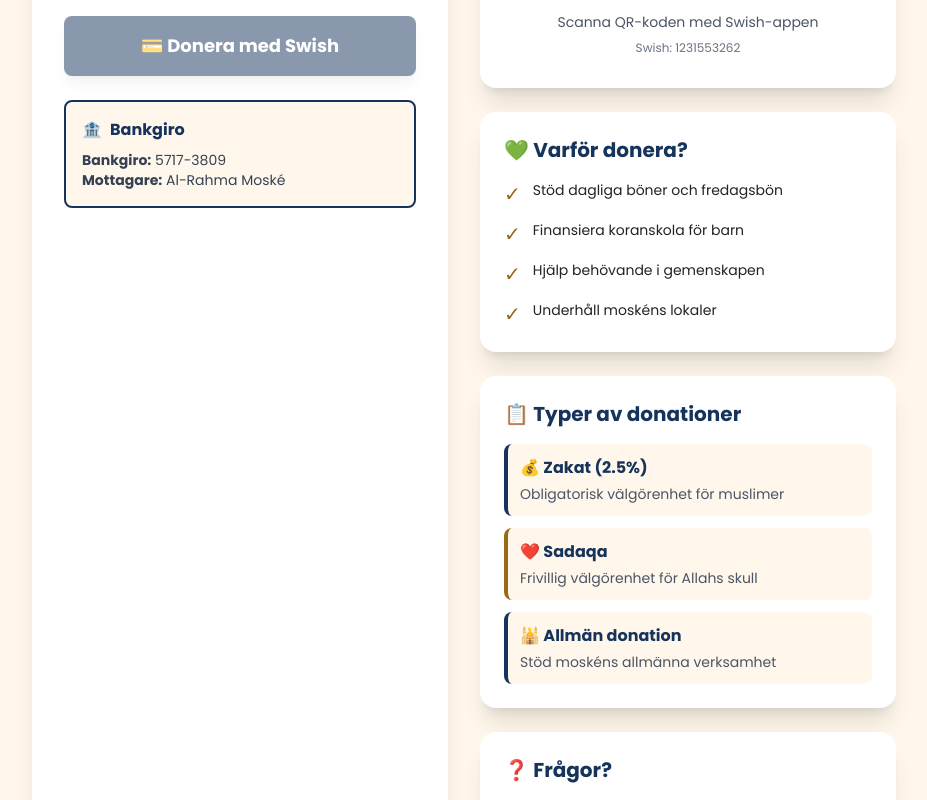
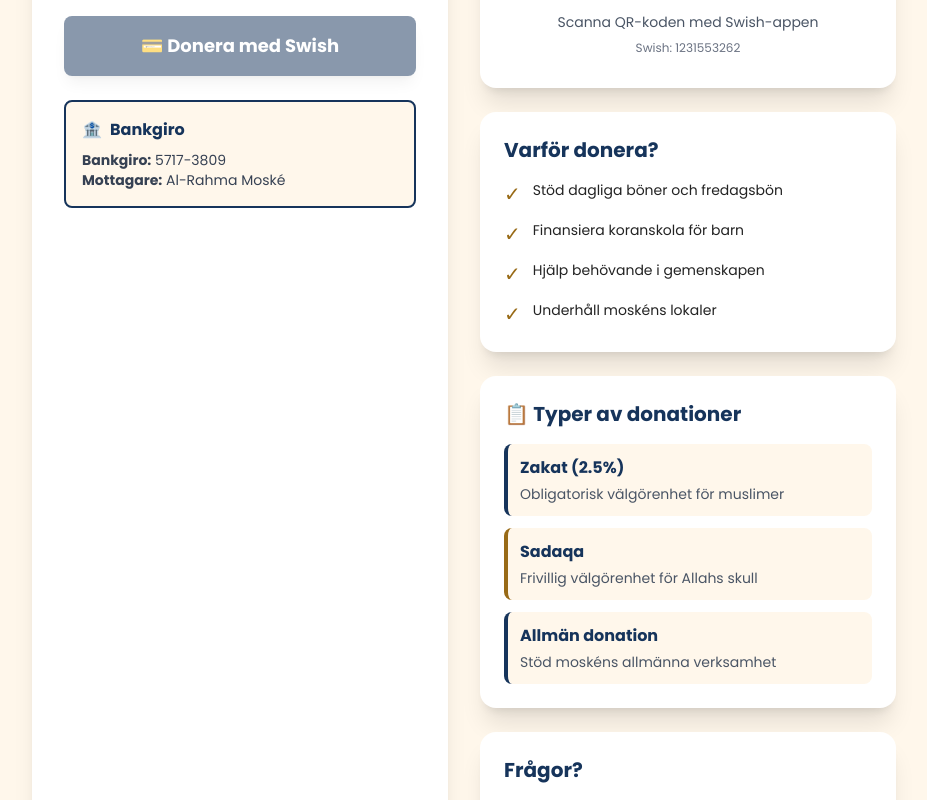
Before and after one commit to Coding-Mohamed/al-rahma-mosque, a Next.js app: page /donations in a window 1280 px wide. Shown: the part 740-1540 px from the top of the page, without its empty margins (176-1103 px from the left). Built offline with nearby package versions, Linux system fonts and the light colour scheme.

Commit message:
removed unwanted emojis

```diff
--- a/app/donations/page.jsx
+++ b/app/donations/page.jsx
@@ -133,7 +133,7 @@
 
             {/* Why Donate */}
             <div className="bg-white rounded-2xl shadow-xl p-6">
-              <h3 className="text-xl font-bold text-primary mb-4">💚 Varför donera?</h3>
+              <h3 className="text-xl font-bold text-primary mb-4">Varför donera?</h3>
               <ul className="space-y-3 text-sm">
                 <li className="flex items-start gap-3">
                   <span className="text-accent text-xl">✓</span>
@@ -159,15 +159,15 @@
               <h3 className="text-xl font-bold text-primary mb-4">📋 Typer av donationer</h3>
               <div className="space-y-3">
                 <div className="p-3 bg-lighter rounded-lg border-l-4 border-primary">
-                  <h4 className="font-bold text-primary mb-1">💰 Zakat (2.5%)</h4>
+                  <h4 className="font-bold text-primary mb-1">Zakat (2.5%)</h4>
                   <p className="text-sm text-gray-600">Obligatorisk välgörenhet för muslimer</p>
                 </div>
                 <div className="p-3 bg-lighter rounded-lg border-l-4 border-accent">
-                  <h4 className="font-bold text-primary mb-1">❤️ Sadaqa</h4>
+                  <h4 className="font-bold text-primary mb-1">Sadaqa</h4>
                   <p className="text-sm text-gray-600">Frivillig välgörenhet för Allahs skull</p>
                 </div>
                 <div className="p-3 bg-lighter rounded-lg border-l-4 border-primary">
-                  <h4 className="font-bold text-primary mb-1">🕌 Allmän donation</h4>
+                  <h4 className="font-bold text-primary mb-1">Allmän donation</h4>
                   <p className="text-sm text-gray-600">Stöd moskéns allmänna verksamhet</p>
                 </div>
               </div>
@@ -175,7 +175,7 @@
 
             {/* Contact */}
             <div className="bg-white rounded-2xl shadow-xl p-6">
-              <h3 className="text-xl font-bold text-primary mb-4">❓ Frågor?</h3>
+              <h3 className="text-xl font-bold text-primary mb-4">Frågor?</h3>
               <ul className="space-y-2 text-sm">
                 <li className="flex items-center gap-2">
                   <span>📧</span>
--- a/app/gallery/page.jsx
+++ b/app/gallery/page.jsx
@@ -63,7 +63,7 @@
     <div className="container mx-auto px-4 py-8">
       {/* Header */}
       <div className="text-center mb-12">
-        <h1 className="text-4xl md:text-5xl font-bold text-primary mb-4">📸 Galleri</h1>
+        <h1 className="text-4xl md:text-5xl font-bold text-primary mb-4">Galleri</h1>
         <p className="text-lg text-gray-600 max-w-2xl mx-auto">Bilder från moskéns aktiviteter, evenemang och gemenskap</p>
       </div>
 
@@ -98,9 +98,9 @@
               </div>
 
               {/* Info Overlay */}
-              <div className="absolute inset-0 bg-gradient-to-t from-black/80 via-black/0 to-black/0 opacity-0 group-hover:opacity-100 transition-opacity">
+              <div className="absolute inset-0 bg-gradient-to-t from-black/80 via-black/0 to-black/0 group-hover:opacity-100 transition-opacity">
                 <div className="absolute bottom-0 left-0 right-0 p-4 text-white">
-                  <h3 className="font-bold text-lg mb-1">{photo.title}</h3>
+                  <h3 className="font-bold text-lg mb-1 ">{photo.title}</h3>
                   {photo.description && <p className="text-sm text-white/90 line-clamp-2">{photo.description}</p>}
                   <span className="inline-block mt-2 text-xs bg-white/20 px-2 py-1 rounded">{photo.category}</span>
                 </div>
--- a/app/pelare/page.jsx
+++ b/app/pelare/page.jsx
@@ -82,7 +82,7 @@
       {showCTA && (
         <div className="bg-gradient-to-br from-primary to-accent text-white py-16 px-4 rounded-2xl">
           <div className="max-w-6xl mx-auto text-center">
-            <h1 className="text-4xl md:text-5xl font-bold mb-4">🕌 Islams Fem Pelare</h1>
+            <h1 className="text-4xl md:text-5xl font-bold mb-4">Islams Fem Pelare</h1>
             <p className="text-lg md:text-xl opacity-90 max-w-3xl mx-auto">De grundläggande principerna som utgör grunden för muslimsk tro och praktik</p>
           </div>
         </div>
@@ -215,10 +215,10 @@
             <p className="text-lg mb-6 opacity-90">Besök Al-Rahma moské för djupare studier och vägledning</p>
             <div className="flex flex-col sm:flex-row gap-4 justify-center">
               <a href="/contact" className="bg-white text-primary px-8 py-3 rounded-lg font-semibold hover:bg-gray-100 transition">
-                📍 Kontakta oss
+                Kontakta oss
               </a>
               <a href="/donations" className="bg-accent text-white px-8 py-3 rounded-lg font-semibold hover:bg-amber-600 transition">
-                💝 Stöd moskén
+                Stöd moskén
               </a>
             </div>
           </div>
```
